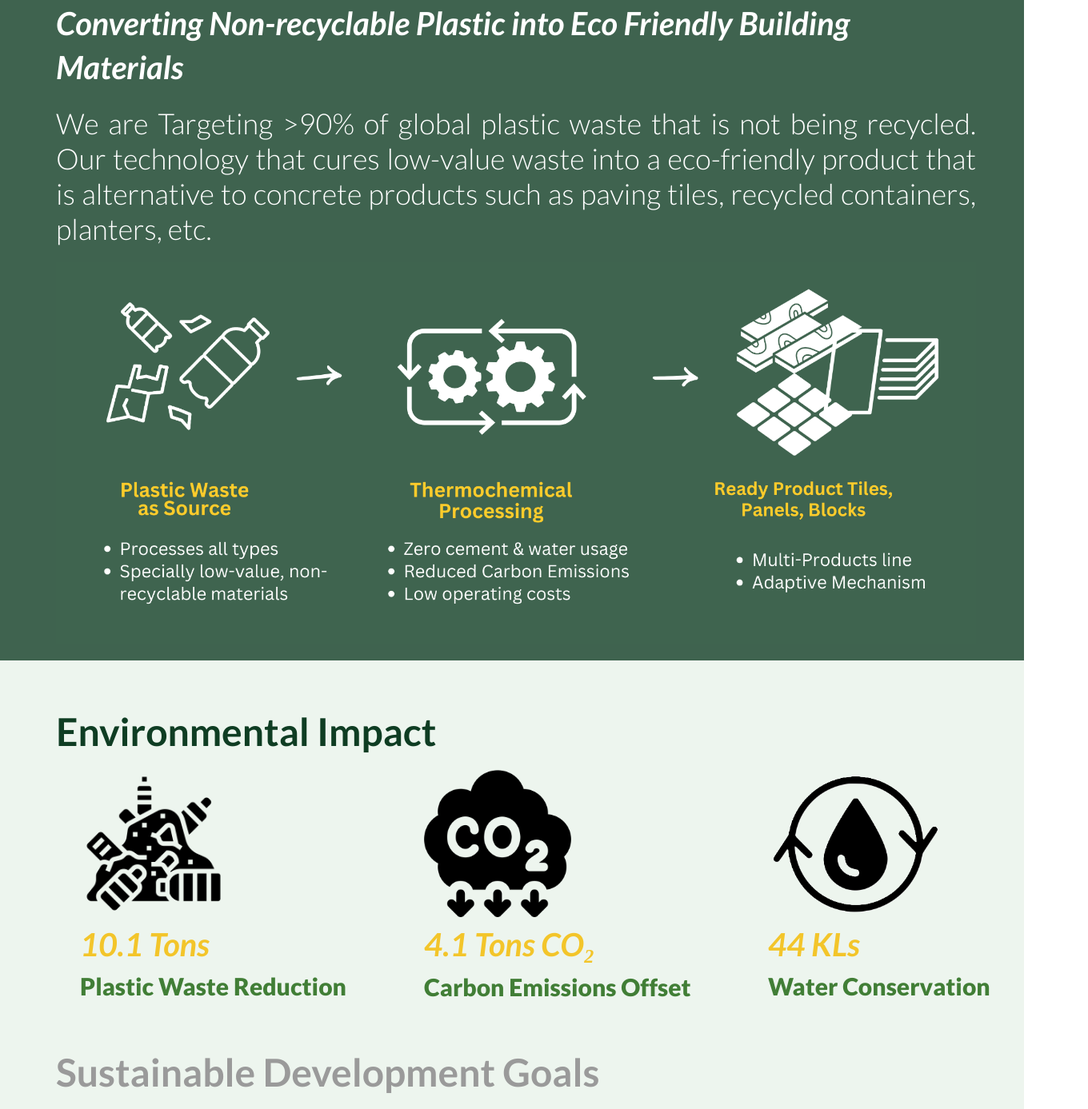
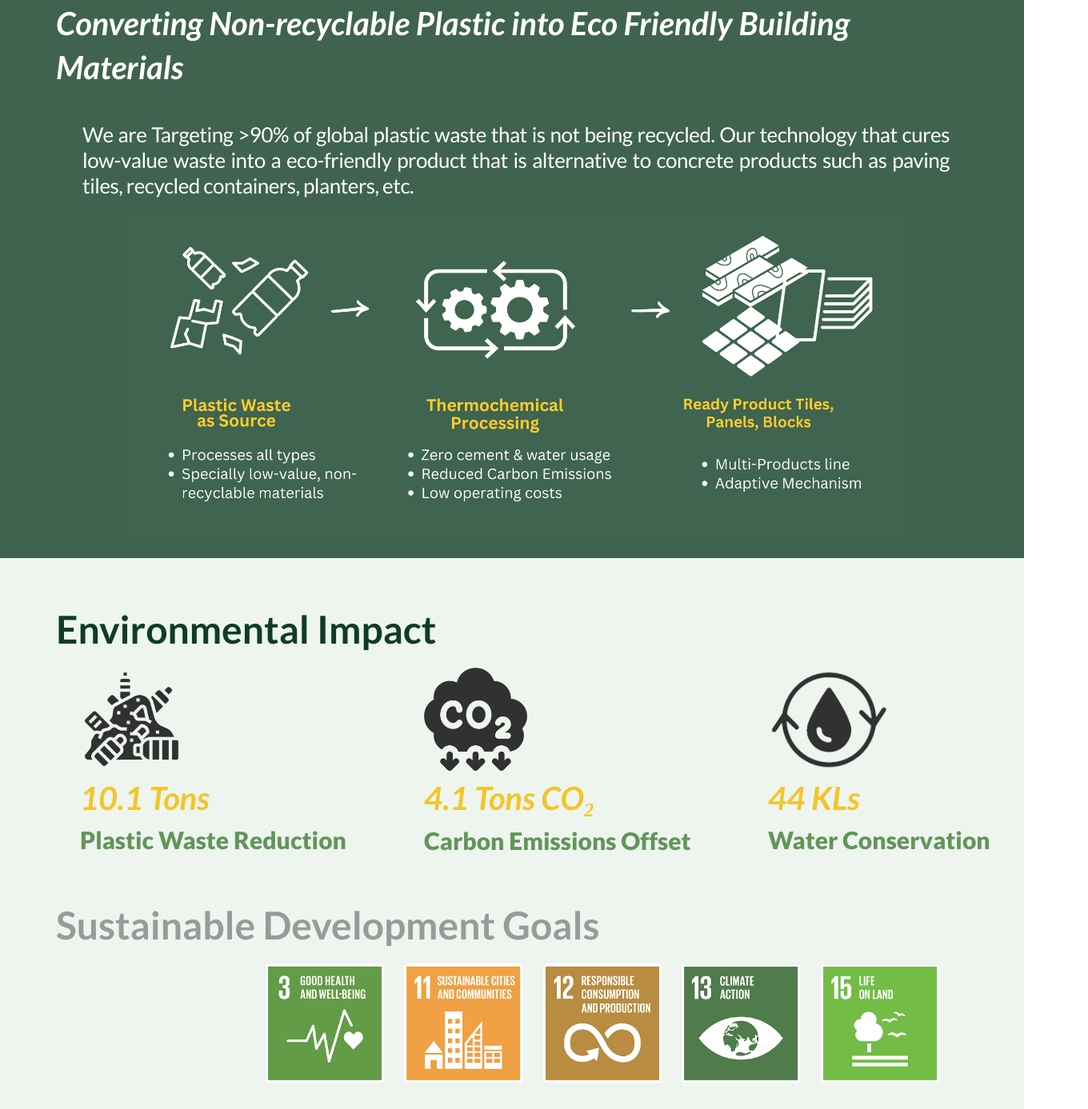
Before and after one commit to MAsif804/Ecobricks-Website, a React (Vite) app: page / in a window 1280 px wide. Shown: the part 920-2307 px from the top of the page at 80% size, 1360 px wide, since content can reach past the window. Built offline with nearby package versions, Linux system fonts and the light colour scheme.

Commit message:
same changes

```diff
--- a/src/component/Blog/Blog.css
+++ b/src/component/Blog/Blog.css
@@ -37,16 +37,21 @@
     color: #FFF;
     text-align: justify;
     font-family: Lato;
-    font-size: 36px;
+    font-size: 26px;
     font-style: normal;
-    font-weight: 300;
+    font-weight: 400;
     line-height: normal;
+    letter-spacing: -0.52px;
+    padding: 20px 33px;
+    padding-bottom: 0px;
     margin: 0;
 }
+
 
 #blog .wrapper .blog-img{
     width: 100%;
     height:auto ;
     flex-shrink: 0;
     align-items: center;
+    padding: 0px 90px 0px 90px;
 }
--- a/src/component/Goals/Goals.css
+++ b/src/component/Goals/Goals.css
@@ -42,12 +42,14 @@
     width: 20%;
 }
 #goals .wrapper .waste-material .waste-img{
-    width: 80%;
+    width: 56%;
     height: auto;
+    opacity: 0.8;
 }
 .water-img{
-    width: 96%;
+    width: 67%;
     height: auto;
+    opacity: 0.8;
 }
 #goals .wrapper .waste-material .ton-text{
     color: #F3C52A;
@@ -58,6 +60,7 @@
     line-height: normal;
     margin: 0;
     width: 300px;
+    /* opacity: 0.8; */
 }
 
 #goals .wrapper .waste-material .about-text{
@@ -68,8 +71,8 @@
     font-weight: 800;
     line-height: normal; /* 57.143% */
     margin: 0;
-    width: 400px;
-    /* opacity: 0.8; */
+    width: 334px;
+    opacity: 0.8;
 }
 
 #goals .wrapper .goal-sub-text{
@@ -93,10 +96,10 @@
     /* display: grid;
     grid-template-columns: repeat(5, 1fr);
     gap: 23.432px 23.432px; */
-    padding-left: 213px;
+    padding-left: 261px;
     padding-right: 89px;
 }
 #goals .wrapper .content-container .golobal-img{
-    width: 100%;
+    width: 150px;
     height: auto;
 }
--- a/src/component/Navbar/Navbar.jsx
+++ b/src/component/Navbar/Navbar.jsx
@@ -26,7 +26,7 @@ const Navbar = () => {
                         <a href="#info">About Us</a>
                       </li>
               </ul>
-              <button className='contact-btn' onClick={() => window.location.href = "#"}>
+              <button className='contact-btn' onClick={() => window.location.href = "https://web.whatsapp.com/"}>
                 <img src={whatappsImg}/>
                 <p>Contact</p>
               </button>
--- a/src/component/Navbar_pp/Navbar_pp.jsx
+++ b/src/component/Navbar_pp/Navbar_pp.jsx
@@ -2,31 +2,35 @@ import React from 'react'
 import './Navbar_pp.css';
 import {ecobricksLogo, whatappsImg} from "../../assets/Index";
 const Navbar = () => {
+
+
+
   return (
     <nav id-='navbar_pp'>
-            <div className="logo-ecobricks-pp" onClick={() => window.location.href = "#"} >
+            <div className="logo-ecobricks-pp" onClick={() => window.location.href = "/"} >
               <img src={ecobricksLogo} alt="" />
               <p>Ecobricks</p>
             </div>
             <div className="navbar-items-pp">
               <ul className='navbar-list-pp'>
                       <li>
-                       <a href="#">Home</a>
+                       <a href="/">Home</a>
                       </li>
 
                       <li>
-                       <a href="#product">Product</a>
+                       <a href="/#product">Product</a>
+
                       </li>
 
                       <li>
-                       <a href="#project">Projects</a>
+                       <a href="/">Projects</a>
                       </li>
 
                       <li>
-                        <a href="#">About Us</a>
+                        <a href="/">About Us</a>
                       </li>
               </ul>
-              <button className='contact-btn' onClick={() => window.location.href = "#"}>
+              <button className='contact-btn' onClick={() => window.location.href = "https://web.whatsapp.com/"}>
                 <img src={whatappsImg}/>
                 <p>Contact</p>
               </button>
--- a/src/component/Testimonials/Testimonials.css
+++ b/src/component/Testimonials/Testimonials.css
@@ -10,7 +10,7 @@
     padding: 120px 80px 80px 80px;
     flex-direction: column;
     align-items: flex-start;
-    gap: 64px;
+    gap: 20px;
     overflow: hidden; /* Prevent horizontal scroll */
   }
 
@@ -75,7 +75,7 @@
 
   #testimonials .testimonials-box {
     display: flex;
-    height: 320px;
+    height: 430px;
     padding: 25px 28px;
     margin: 20px 15px;
     flex-direction: column;
--- a/src/component/Testimonials/Testimonials.jsx
+++ b/src/component/Testimonials/Testimonials.jsx
@@ -143,28 +143,50 @@ import "slick-carousel/slick/slick-theme.css";
 const testimonialsList = [
   {
     id: 1,
-    quote: "Sustainable yet beautiful looking product 🌿🪴",
+    quote: "The stress and loneliness courses … taught me how to comfort myself.",
+    author: "Alicia, Canada",
+    organization: "on managing the trauma of sexual assault",
+  },
+  {
+    id: 2,
+    quote: "It’s a green product so I absolutely love it.",
+    author: " Jane Marriott, CMG OBE",
+    organization: "UK High Commissioner"
+  },
+
+  {
+    id: 3,
+    quote: "Sustainable yet beautiful looking product 🌿",
     author: "Deepa Lama, Program Assistant",
     organization: "FAO, Nepal"
   },
   {
-    id: 2,
+    id: 4,
     quote: "I'm loving this EcoPot made from recycled plastic courtesy of Kashaf Akhtar and the team at EcoBricks. Transforming waste into functional art is truly inspiring!",
     author: "Haider Jalal, Automation Engineer",
     organization: "CodeHuddle"
   },
   {
-    id: 3,
+    id: 5,
     quote: "My worktable just got a green upgrade! 🌿✨ These eco-friendly pots from EcoBricks are not just stylish but also super sustainable. ♻️",
     author: "Ammara, Marketing Manager",
     organization: "Agile NextPak Solutions"
   },
   {
-    id: 4,
+    id: 6,
     quote: "A special thanks to Kashaf Akhtar for designing these wonderful giveaways that perfectly align with our values and vision.",
     author: "Hina Shahrukh, Managing Partner",
     organization: "Hina Shahrukh & Co. Pvt Ltd."
-  }
+  },
+
+
+  {
+    id: 7,
+    quote: "A happy workforce leads to a happy work environment.",
+    author: "Jaime, Spain",
+    organization: "on the benefits of his employees embracing meditation"
+  },
+
 ];
 
 const Testimonials = () => {
```
Also changed, not shown: src/component/Header/Header.jsx (+1 -1 lines), src/assets/blog-img.png.
